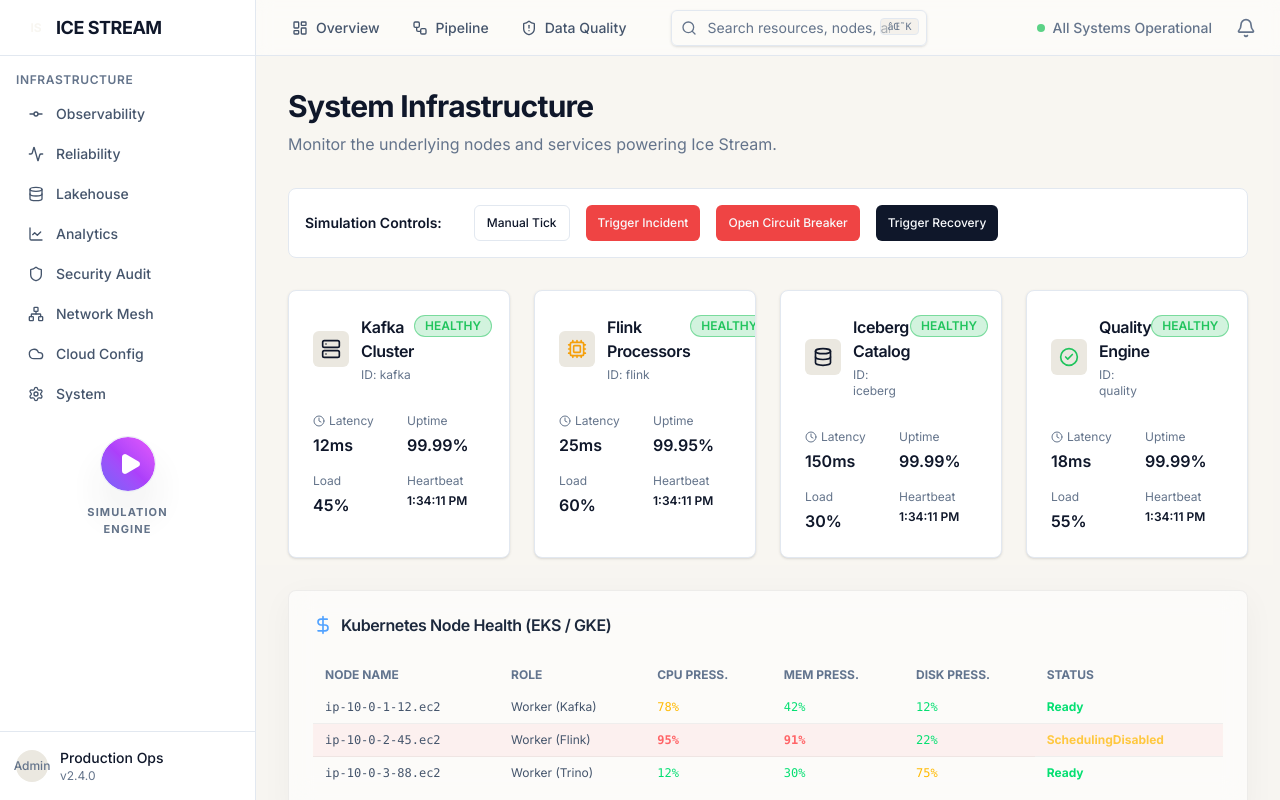
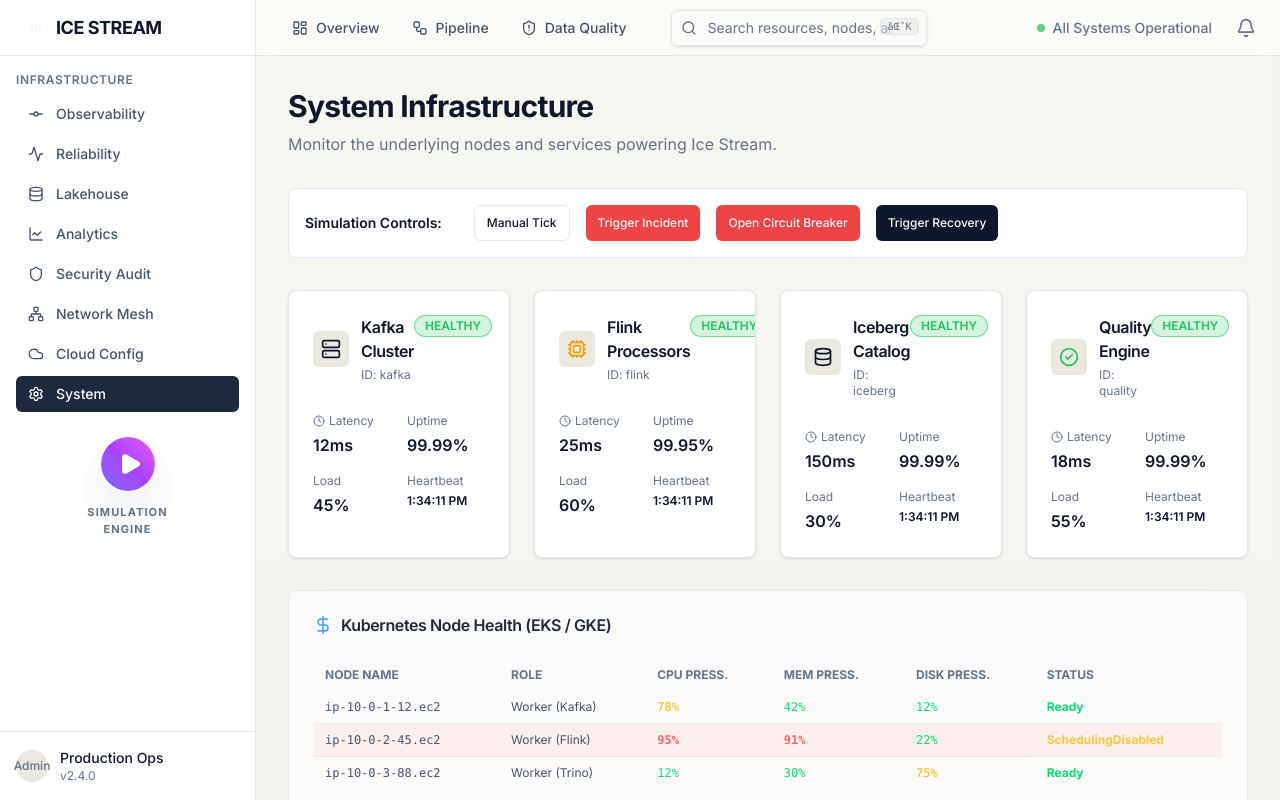
Before and after one commit to sanika-mankar/Ice-stream-lakehouse-observability, a React (Vite) app in the folder frontend/: page /console/system in a window 1280 px wide. Built offline with nearby package versions, Linux system fonts and the light colour scheme; a web font is replaced by a local one.

Commit message:
fix(nav): update sidebar and top nav links to target /console routes

```diff
--- a/frontend/src/layouts/DashboardLayout.tsx
+++ b/frontend/src/layouts/DashboardLayout.tsx
@@ -8,20 +8,20 @@ import { useStore } from "../lib/store/useStore";
 import { DemoController } from "../components/ui/DemoController";
 
 const CORE_ITEMS = [
-  { name: "Overview", path: "/overview", icon: LayoutDashboard },
-  { name: "Pipeline", path: "/pipeline", icon: Workflow },
-  { name: "Data Quality", path: "/quality", icon: ShieldAlert },
+  { name: "Overview", path: "/console/overview", icon: LayoutDashboard },
+  { name: "Pipeline", path: "/console/pipeline", icon: Workflow },
+  { name: "Data Quality", path: "/console/quality", icon: ShieldAlert },
 ];
 
 const INFRASTRUCTURE_ITEMS = [
-  { name: "Observability", path: "/observability", icon: GitCommit },
-  { name: "Reliability", path: "/reliability", icon: Activity },
-  { name: "Lakehouse", path: "/lakehouse", icon: Database },
-  { name: "Analytics", path: "/analytics", icon: LineChart },
-  { name: "Security Audit", path: "/security", icon: Shield },
-  { name: "Network Mesh", path: "/network", icon: Network },
-  { name: "Cloud Config", path: "/cloud", icon: Cloud },
-  { name: "System", path: "/system", icon: Settings },
+  { name: "Observability", path: "/console/observability", icon: GitCommit },
+  { name: "Reliability", path: "/console/reliability", icon: Activity },
+  { name: "Lakehouse", path: "/console/lakehouse", icon: Database },
+  { name: "Analytics", path: "/console/analytics", icon: LineChart },
+  { name: "Security Audit", path: "/console/security", icon: Shield },
+  { name: "Network Mesh", path: "/console/network", icon: Network },
+  { name: "Cloud Config", path: "/console/cloud", icon: Cloud },
+  { name: "System", path: "/console/system", icon: Settings },
 ];
 
 export default function DashboardLayout() {
```
